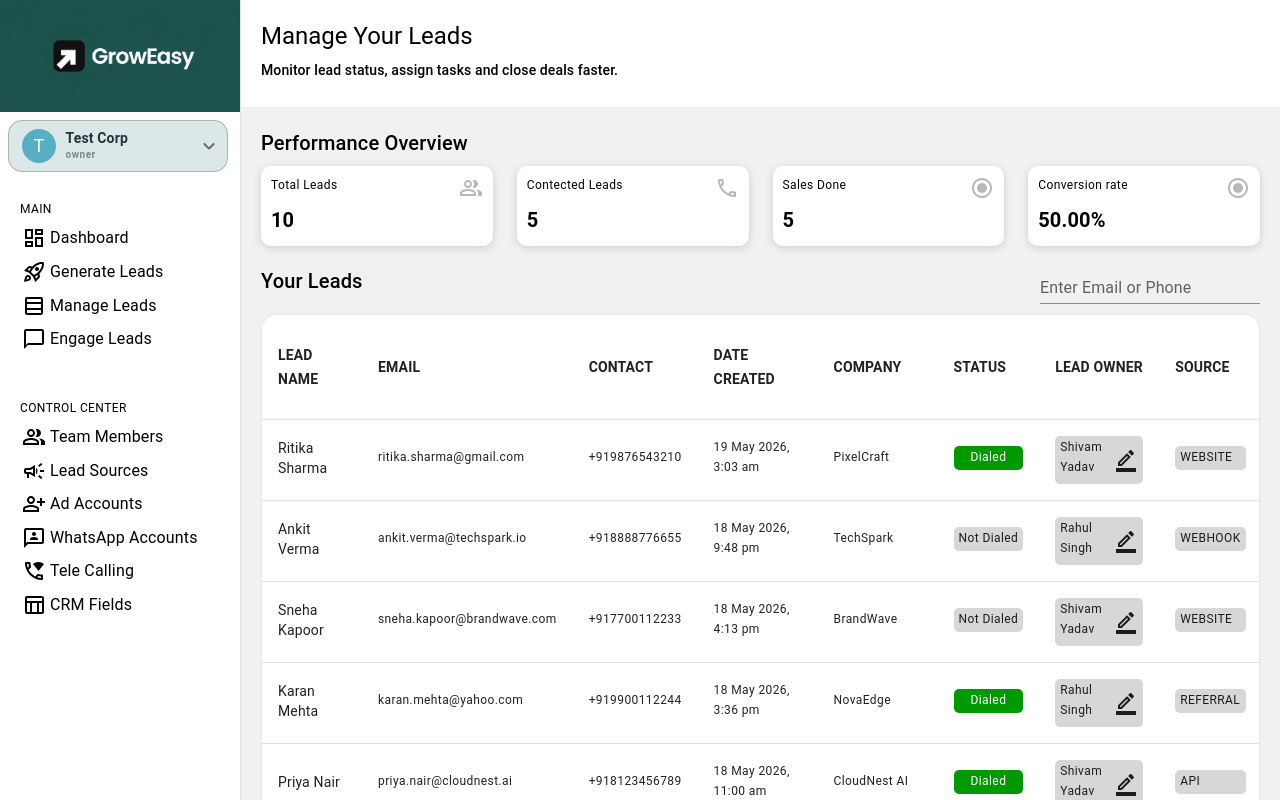
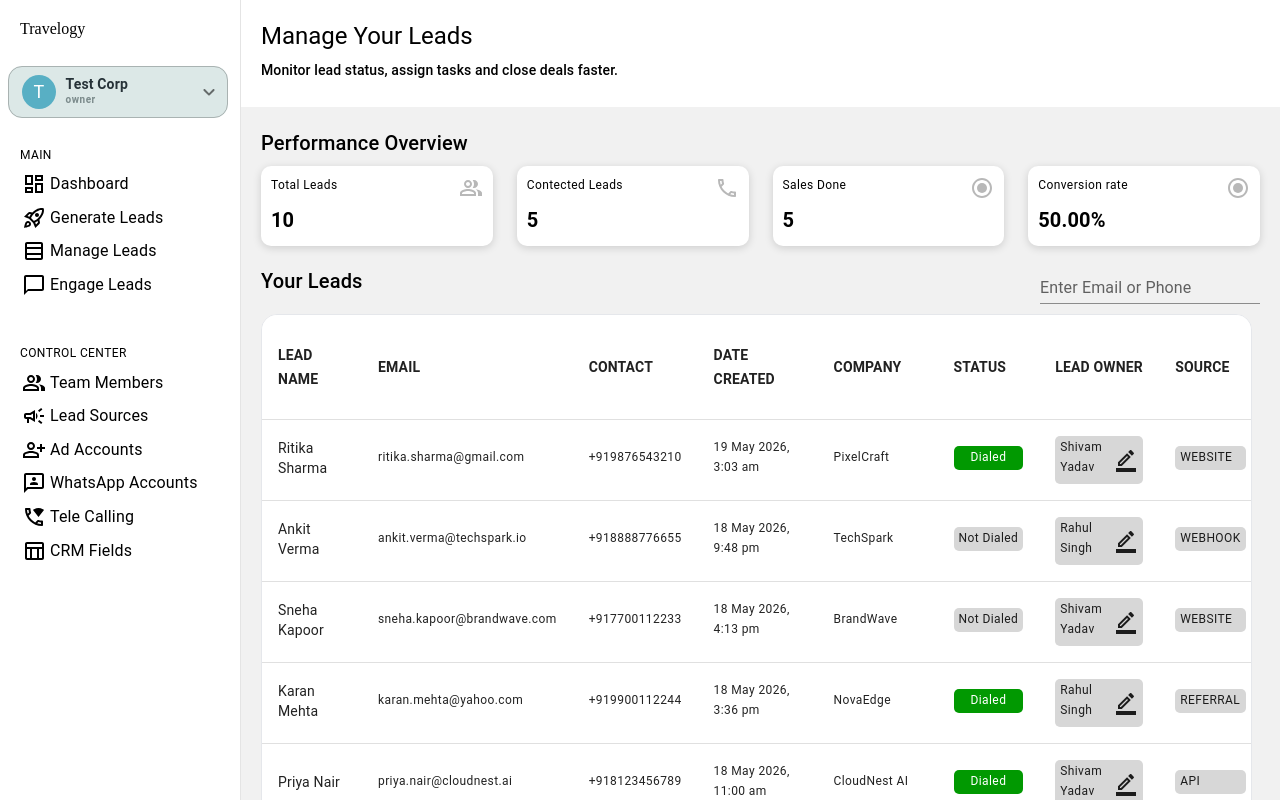
Before and after one commit to abhilekhdowerah-work/manageLeadFrontEnd, a React (Vite) app: page /manage-leads in a window 1280 px wide. Built offline with nearby package versions, Linux system fonts and the light colour scheme.

Commit message:
details box created

```diff
--- a/src/components/mainContent/pages/manageLeads/components/table/table.component.jsx
+++ b/src/components/mainContent/pages/manageLeads/components/table/table.component.jsx
@@ -10,6 +10,7 @@ import CalendarMonthOutlinedIcon from '@mui/icons-material/CalendarMonthOutlined
 import CheckCircleOutlinedIcon from '@mui/icons-material/CheckCircleOutlined';
 import DoneOutlinedIcon from '@mui/icons-material/DoneOutlined';
 import ArrowForwardIosOutlinedIcon from '@mui/icons-material/ArrowForwardIosOutlined';
+import CloseIcon from '@mui/icons-material/Close';
 
 import {
     Paper,
@@ -88,29 +89,34 @@ function convertUnixToIST(unixTimestamp) {
 }
 
 function LeadsTable() {
+    const [selectedLead, setSelectedLead] = useState(null);
     const [open, setOpen] = useState(false);
     const [selectedName, setSelectedName] = useState('');
     const [tableData, setTableData] = useState(LEADS);
+
+    console.log("selected lead: ", selectedLead);
 
     const onfieldChange = (e) => {
         const newdatas = LEADS.filter(x => x.name.toLowerCase().includes(e.target.value.toLowerCase()) || x.mobile.includes(e.target.value));
         setTableData(newdatas);
     }
     return (
-        <>
+        <div className={style.container}>
             <div className={style.header}>
                 <Typography variant="h6" gutterBottom>
                     Your Leads
                 </Typography>
                 <TextField id="standard-basic" label="Enter Email or Phone" variant="standard" onChange={(e) => onfieldChange(e)} />
             </div>
+            <div style={{ display: 'flex' }}>
                 <Paper
                     elevation={0}
                     sx={{
-                    width: "100%",
+                        width: selectedLead ? "50%" : "100%",
                         overflow: "hidden",
                         borderRadius: "16px",
                         border: "1px solid #E5E7EB",
+                        mr: 1
                     }}
                 >
                     <TableContainer
@@ -226,7 +232,7 @@ function LeadsTable() {
                                             </Typography>
                                         </TableCell>
                                         <TableCell>
-                                        <div className={style.leadOwner} style={{cursor: 'pointer'}} onClick={()=>{setOpen(true); setSelectedName(item.name)}}>
+                                            <div className={style.leadOwner} style={{ cursor: 'pointer' }} onClick={() => { setOpen(true); setSelectedName(item.name) }}>
                                                 <CalendarMonthOutlinedIcon />
                                                 <Typography variant="caption" gutterBottom sx={{ display: 'block', ml: 1, whiteSpace: 'nowrap' }}>
                                                     Set follow up
@@ -251,7 +257,7 @@ function LeadsTable() {
                                                 fontWeight: 600,
                                             }}
                                         >
-                                        <div className={style.more}>
+                                            <div className={style.more} onClick={() => setSelectedLead(item)}>
                                                 <div>
                                                     More
                                                 </div>
@@ -264,18 +270,35 @@ function LeadsTable() {
                         </Table>
                     </TableContainer>
                 </Paper>
-
+                {selectedLead && <Paper
+                    elevation={0}
+                    sx={{
+                        width: !selectedLead ? "0%" : "50%",
+                        overflow: "hidden",
+                        borderRadius: "16px",
+                        border: "1px solid #E5E7EB",
+                        ml: 1
+                    }}
+                >
+                    <div>
+                        <Typography variant="h5" gutterBottom>
+                            {selectedLead.company + ' ( ' + selectedLead.owner_name + ' )'}
+                        </Typography>
+                        <CloseIcon onClick={()=>setSelectedLead(null)}/>
+                    </div>
+                </Paper>}
+            </div>
             <Modal
                 open={open}
-                onClose={()=>setOpen(false)}
+                onClose={() => setOpen(false)}
                 aria-labelledby="modal-modal-title"
                 aria-describedby="modal-modal-description"
             >
                 <Box sx={styleForModel}>
-                    <ModelBox name={selectedName} onClose={()=>setOpen(false)}/>
+                    <ModelBox name={selectedName} onClose={() => setOpen(false)} />
                 </Box>
             </Modal>
-        </>
+        </div>
 
     );
 }
--- a/src/components/mainContent/pages/manageLeads/components/table/table.module.css
+++ b/src/components/mainContent/pages/manageLeads/components/table/table.module.css
@@ -48,6 +48,7 @@
     padding: 2px 5px;
     border-radius: 5px;
     width: fit-content;
+    cursor: pointer;
 }
 .header{
     display: flex;
--- a/src/components/mainContent/pages/manageLeads/manageLeads.component.jsx
+++ b/src/components/mainContent/pages/manageLeads/manageLeads.component.jsx
@@ -21,7 +21,7 @@ function ManageLeads() {
         }
     }
     return (
-        <div>
+        <div style={{width: '100%'}}>
             <div className={style.header}>
                 <Typography variant="h5" gutterBottom>
                     {HEADER}
--- a/src/components/sidebar/sidebar.component.jsx
+++ b/src/components/sidebar/sidebar.component.jsx
@@ -46,11 +46,10 @@ const menuItems = [
 function SideBar() {
     return (
         <div className={style.container}>
-            {/* <MenuOutlinedIcon /> */}
-            {/* <div className={style.header}>Travelogy</div> */}
-            <div className={style.imageContainer}>
+            <div className={style.header}>Travelogy</div>
+            {/* <div className={style.imageContainer}>
                 <img src={logo} alt="logo" className={style.image}/>
-            </div>
+            </div> */}
             <DropdownList />
             <div>
                 {menuItems.map(item => (
```
Lines whose indentation alone changed are shown as unchanged.
